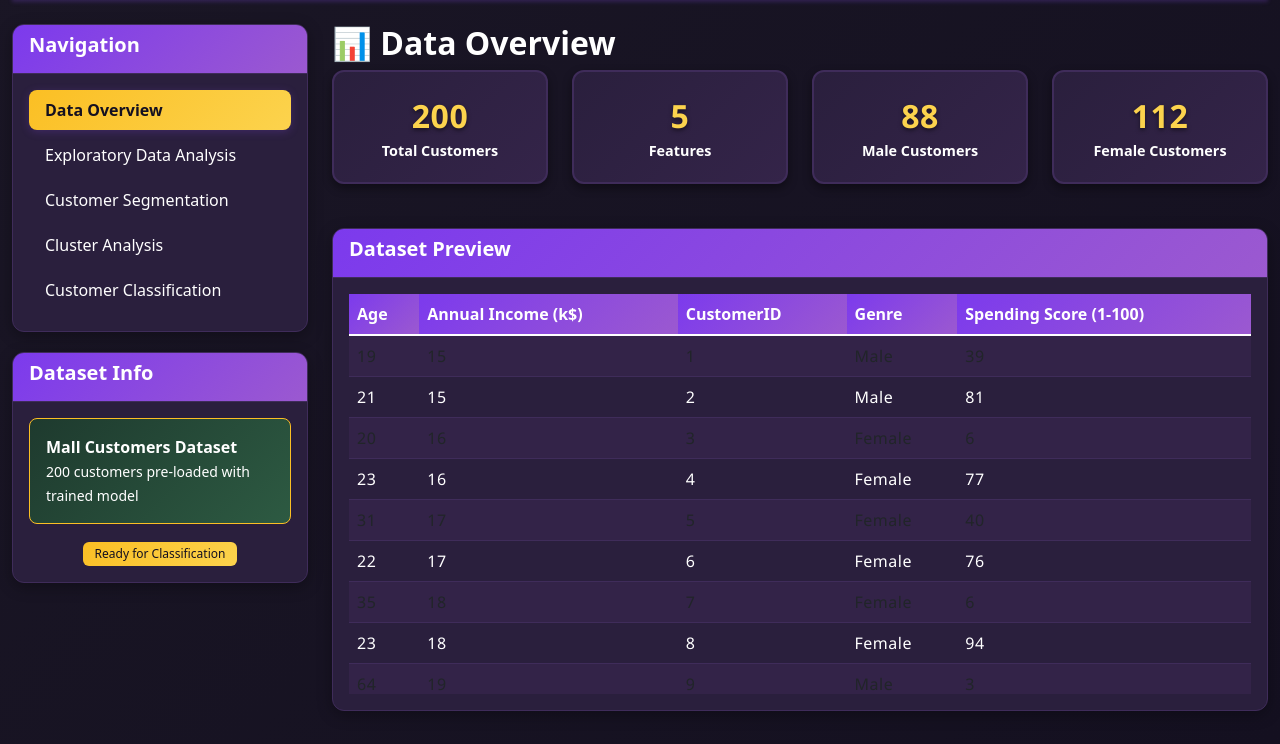
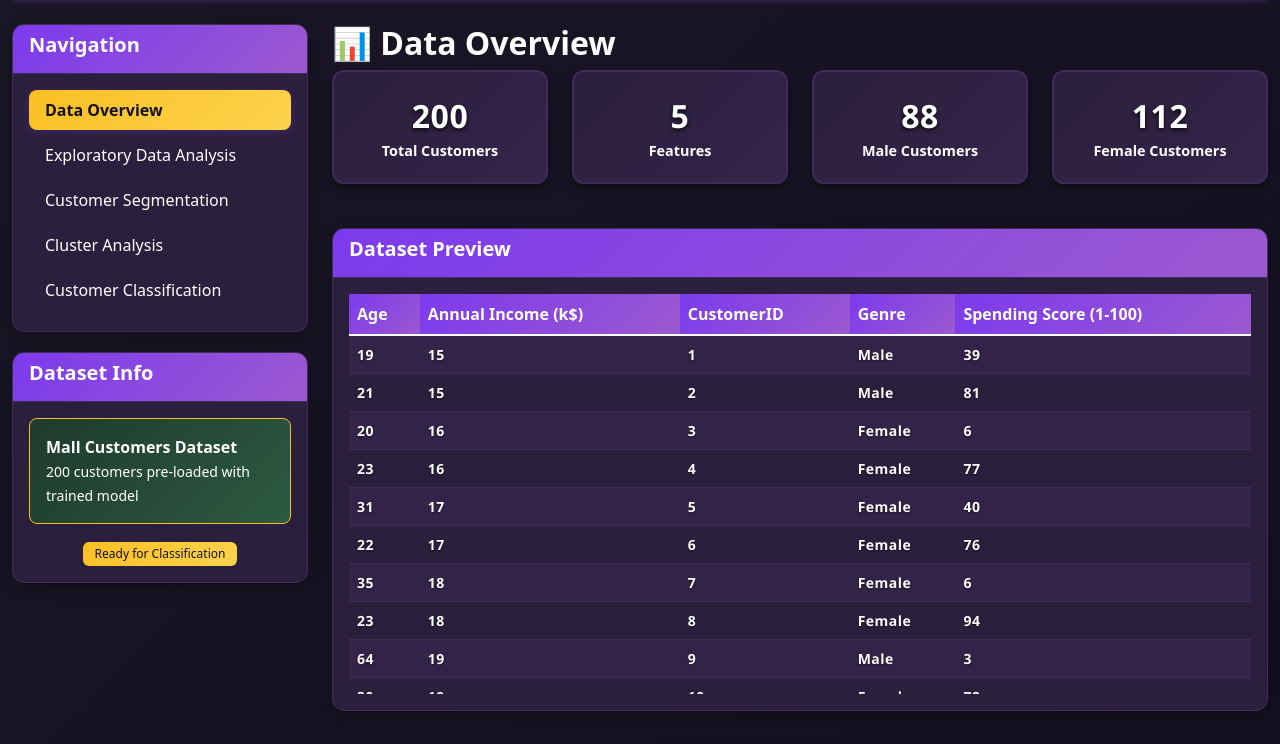
Before and after one commit to Ansh07017/customer_segmentation, a Flask app: page / in a window 1280 px wide. Shown: the part 56-800 px from the top of the page. Run offline with Flask 3, Linux system fonts and the light colour scheme; some libraries are stand-ins or nearby versions.

Commit message:
Improve the visibility of table data and key metrics throughout the application
Set text color to white and adjusted text shadows in tables, metric cards, and form inputs within `templates/index.html`.

Replit-Commit-Author: Agent
Replit-Commit-Session-Id: 1e7b6241-c2dd-4ad3-97f0-0e033c96f3b4
Replit-Commit-Screenshot-Url: https://storage.googleapis.com/screenshot-production-us-central1/1fcb6693-fbbe-4d76-9b0d-372f224beffb/d0465a87-c45e-47b1-a440-ac38b76a107e.jpg

```diff
--- a/templates/index.html
+++ b/templates/index.html
@@ -268,16 +268,17 @@
 
         .table-striped > tbody > tr:nth-of-type(odd) > td {
             background-color: rgba(155, 89, 208, 0.1);
+            color: #ffffff !important;
         }
 
         .table {
-            color: var(--text-light);
+            color: #ffffff;
             background: var(--card-bg);
         }
 
         .table th {
             background: var(--purple-gradient);
-            color: white;
+            color: #ffffff;
             border: none;
             font-weight: 600;
         }
@@ -285,8 +286,9 @@
         .table td {
             border-color: var(--border-color);
             background: transparent;
-            color: var(--text-light);
-            font-weight: 500;
+            color: #ffffff !important;
+            font-weight: 600;
+            font-size: 14px;
         }
 
         .classification-result {
@@ -448,6 +450,14 @@
             letter-spacing: 0.5px;
         }
 
+        /* Force all table text to be white */
+        .table tbody tr td,
+        .table-striped tbody tr td,
+        .table-hover tbody tr:hover td {
+            color: #ffffff !important;
+            font-weight: 600 !important;
+        }
+
         /* Plot and chart text improvements */
         .plot-container text {
             fill: var(--text-light) !important;
@@ -483,6 +493,43 @@
         strong, b {
             color: var(--text-light);
             font-weight: 700;
+        }
+
+        /* Additional table visibility fixes */
+        .table * {
+            color: #ffffff !important;
+        }
+
+        .table tbody tr {
+            color: #ffffff !important;
+        }
+
+        .table-responsive .table td {
+            color: #ffffff !important;
+            font-weight: 600 !important;
+            text-shadow: 0 1px 2px rgba(0, 0, 0, 0.5);
+        }
+
+        /* Metric cards number visibility */
+        .metric-card .metric-value {
+            color: #ffffff !important;
+            text-shadow: 0 2px 4px rgba(0, 0, 0, 0.8);
+            font-weight: 700 !important;
+        }
+
+        .metric-card .metric-label {
+            color: #ffffff !important;
+            font-weight: 600 !important;
+        }
+
+        /* Form number inputs */
+        .form-control {
+            color: #ffffff !important;
+            font-weight: 600 !important;
+        }
+
+        .form-control:focus {
+            color: #ffffff !important;
         }
 
     </style>
```
Also changed, not shown: attached_assets/image_1749644250864.png (added).
